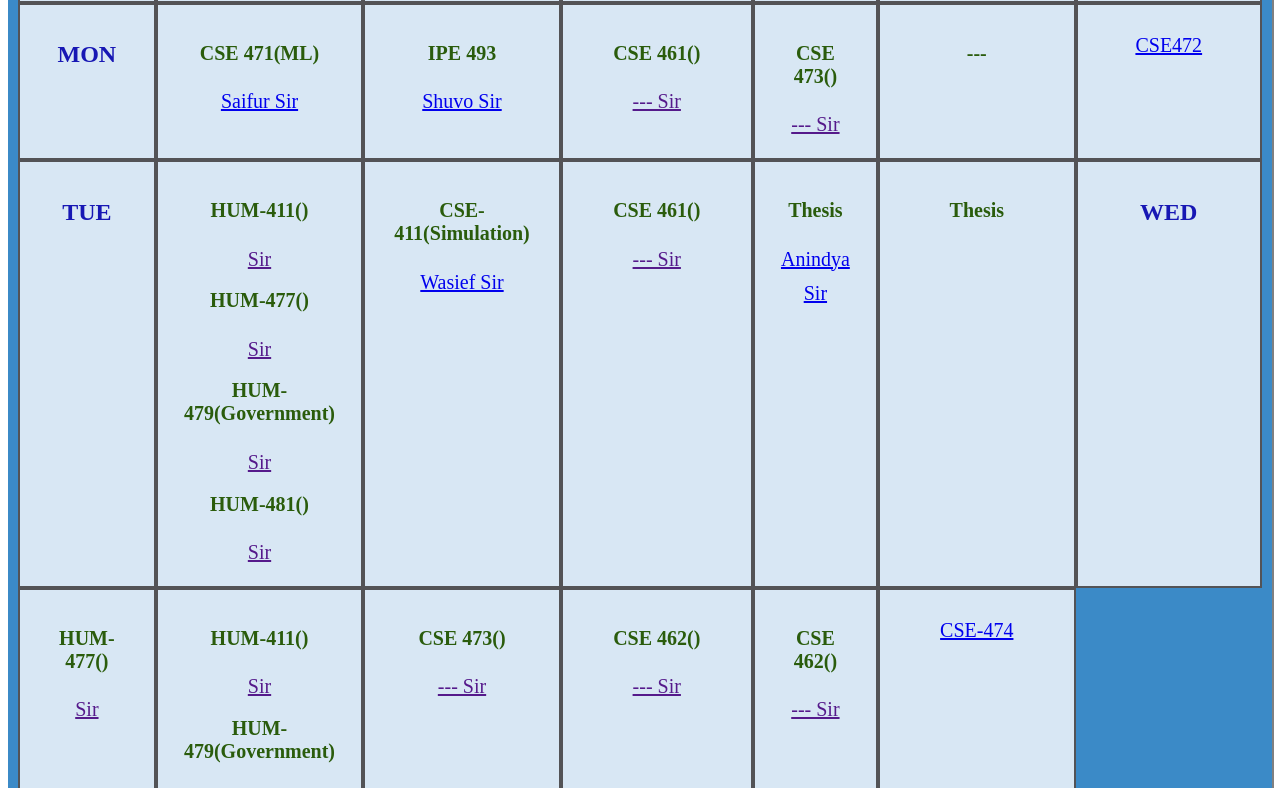
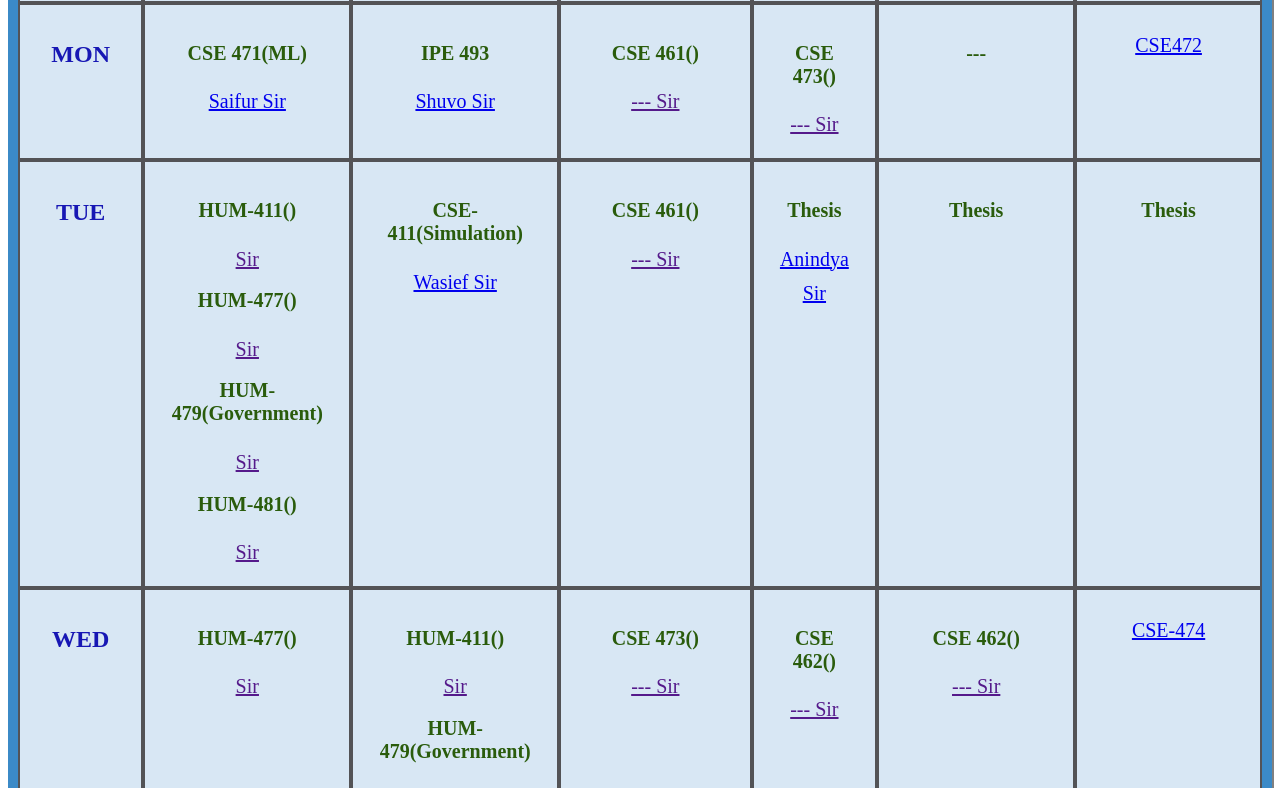
Before and after one commit to deehanchowdhury/routine-app, a plain HTML site: page index.html in a window 1280 px wide. Shown: the part 661-1449 px from the top of the page. Drawn offline with Linux system fonts and the light colour scheme.

Commit message:
Update index.html

```diff
--- a/index.html
+++ b/index.html
@@ -154,6 +154,9 @@
         <div class="grid-item">
           <h2 class="h2Style">Thesis</h2>
         </div>
+        <div class="grid-item">
+          <h2 class="h2Style">Thesis</h2>
+        </div>
 
 
         <div class="grid-item">
```
